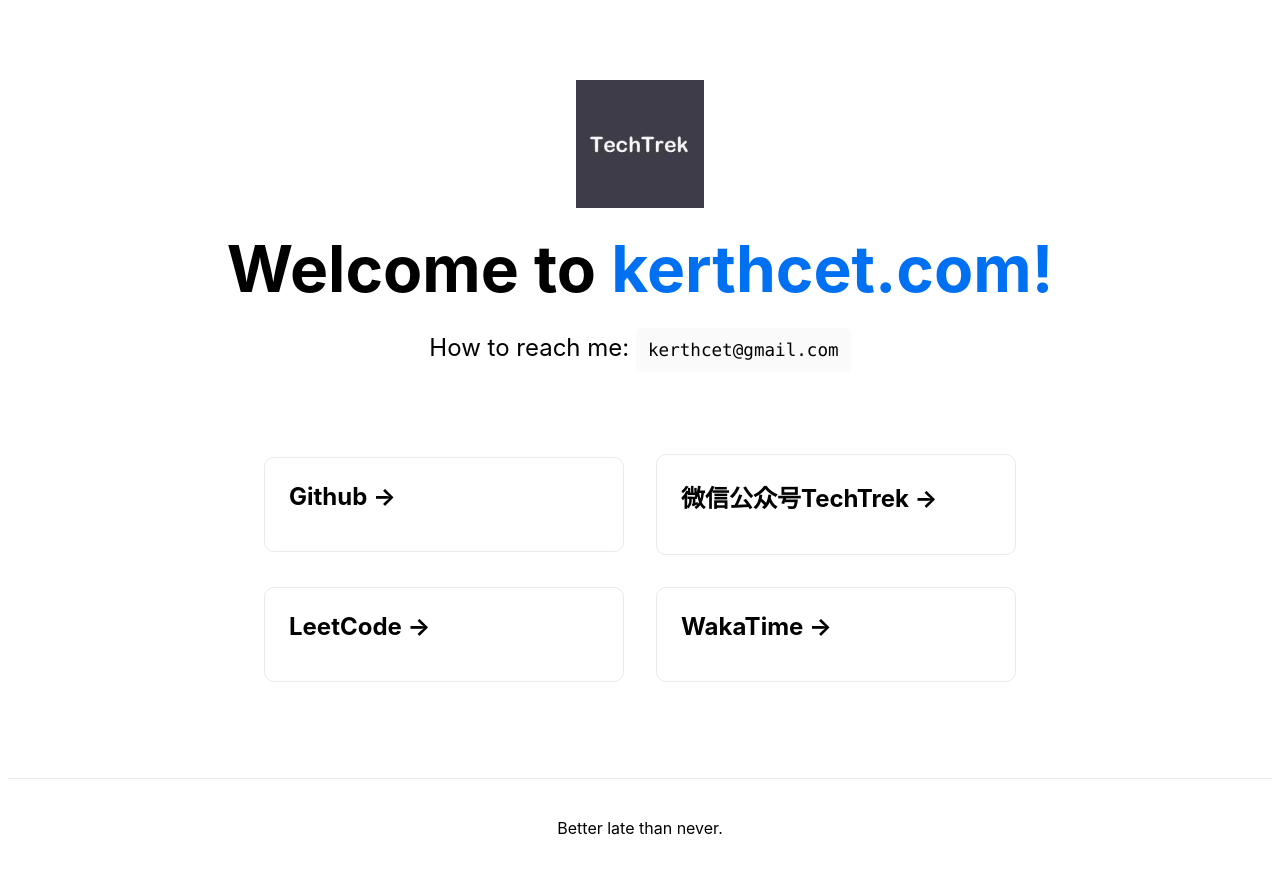
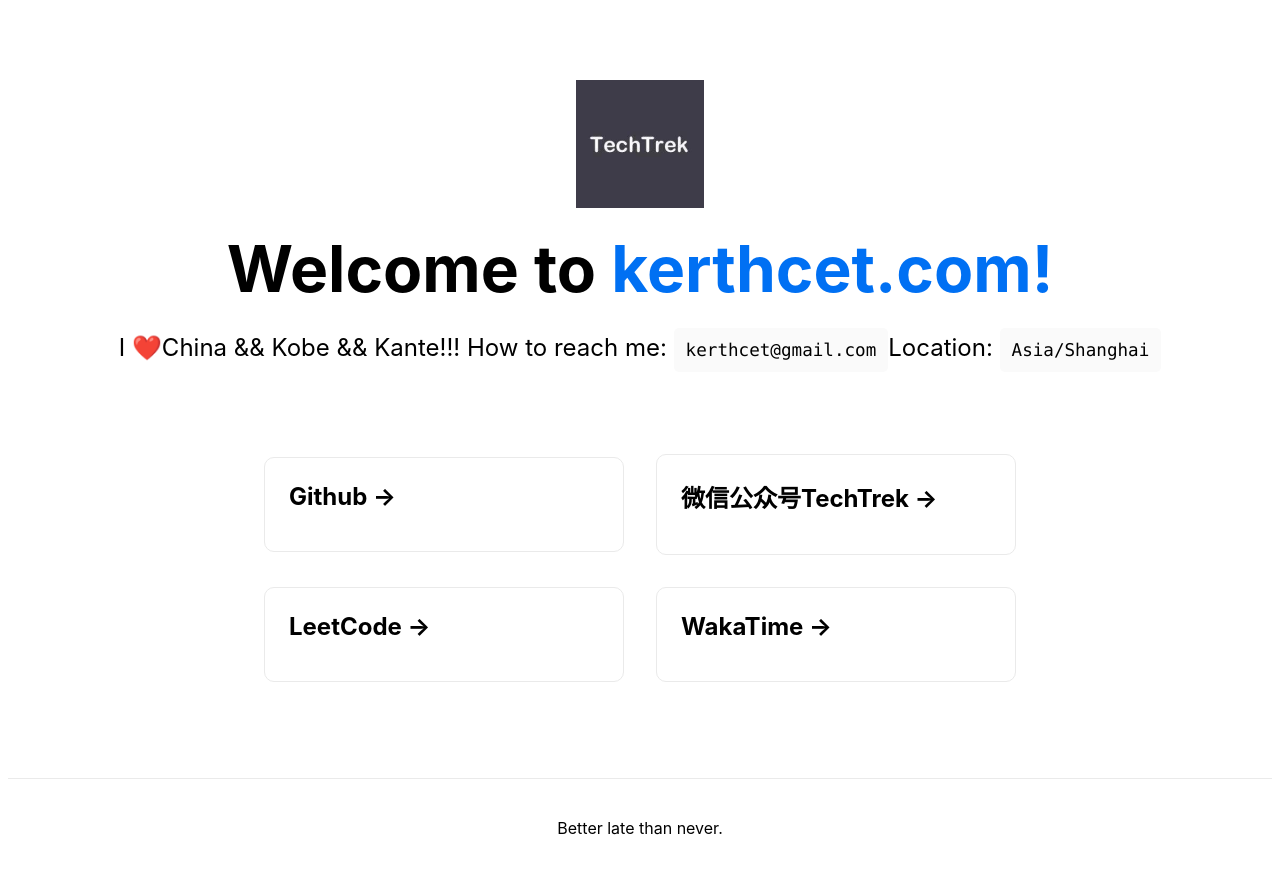
Before and after one commit to kerthcet/personal-website, a Next.js app: page / in a window 1280 px wide. Shown: the top 874 px of the page. Built offline with nearby package versions, Linux system fonts and the light colour scheme.

Commit message:
update power message

```diff
--- a/pages/index.js
+++ b/pages/index.js
@@ -21,8 +21,11 @@ export default function Home() {
         </h1>
 
         <p className={styles.description}>
+          I ❤️China && Kobe && Kante!!!
           How to reach me:{' '}
           <code className={styles.code}>kerthcet@gmail.com</code>
+          Location:{' '}
+          <code className={styles.code}>Asia/Shanghai</code>
         </p>
 
         <div className={styles.grid}>
```
